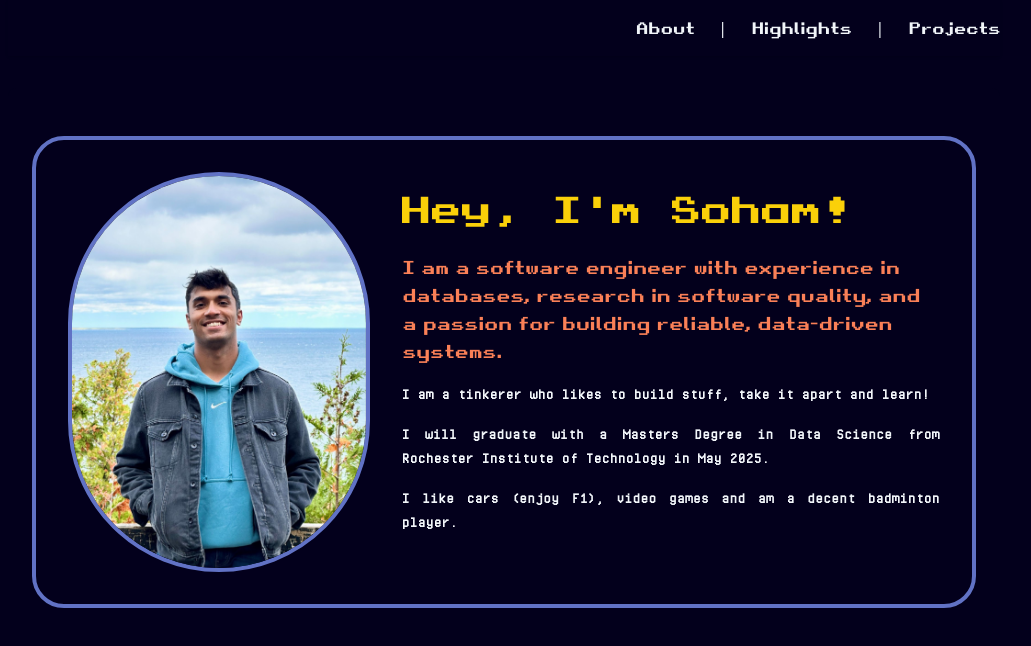
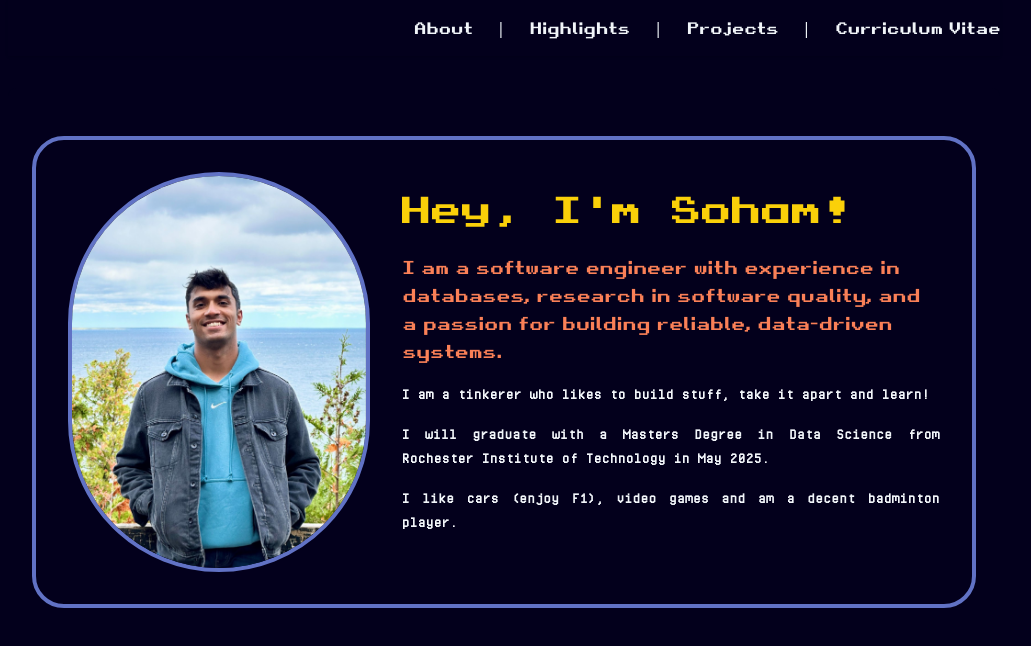
Before and after one commit to devSoham3/portfolio-site, a SvelteKit app: page / in a window 1280 px wide. Shown: the top 646 px of the page, without its empty margins (136-1167 px from the left). Built offline with nearby package versions, Linux system fonts and the light colour scheme.

Commit message:
Add CV section

```diff
--- a/src/routes/+page.svelte
+++ b/src/routes/+page.svelte
@@ -2,7 +2,7 @@
 // Import your component sections
 import About from '$lib/About.svelte';
 import Highlights from '$lib/Highlights.svelte';
-// import CV from '$lib/CV.svelte';
+import CV from '$lib/CV.svelte';
 import Projects from '$lib/Projects.svelte';
 
 // transitions
@@ -34,6 +34,8 @@ function navigateTo(section) {
                 <li><button on:click={() => navigateTo('highlights')} class="font-retrogm hover:text-rblue">Highlights</button></li>
                 <li>|</li>
                 <li><button on:click={() => navigateTo('projects')} class="font-retrogm hover:text-rblue">Projects</button></li>
+                <li>|</li>
+                <li><button on:click={() => navigateTo('cv')} class="font-retrogm hover:text-rblue">Curriculum Vitae</button></li>
             </ul>
         </nav>
 
@@ -50,6 +52,10 @@ function navigateTo(section) {
         <div in:slide out:slide>
             <Projects />
         </div>
+        {:else if currentSection === 'cv'}
+        <div in:slide out:slide>
+            <CV />
+        </div>
         {/if}
     </div>
 </div>
```
